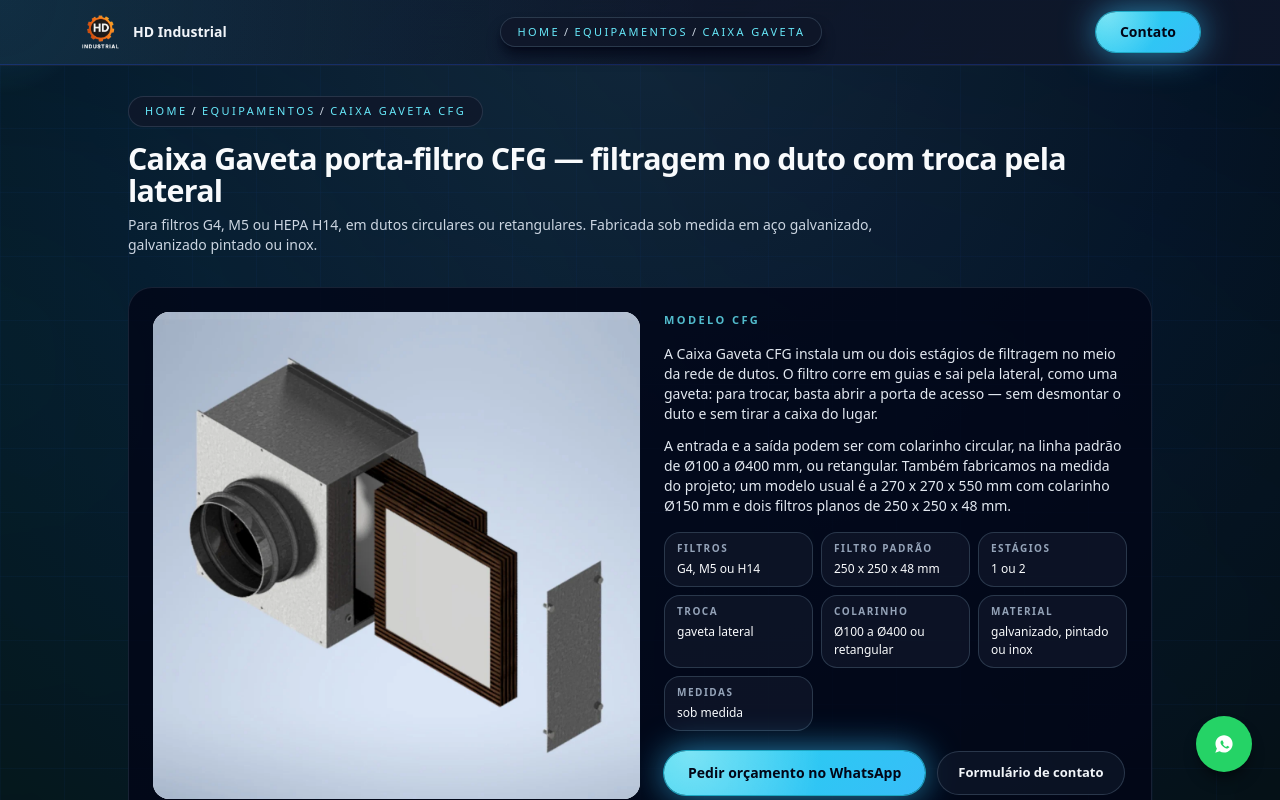
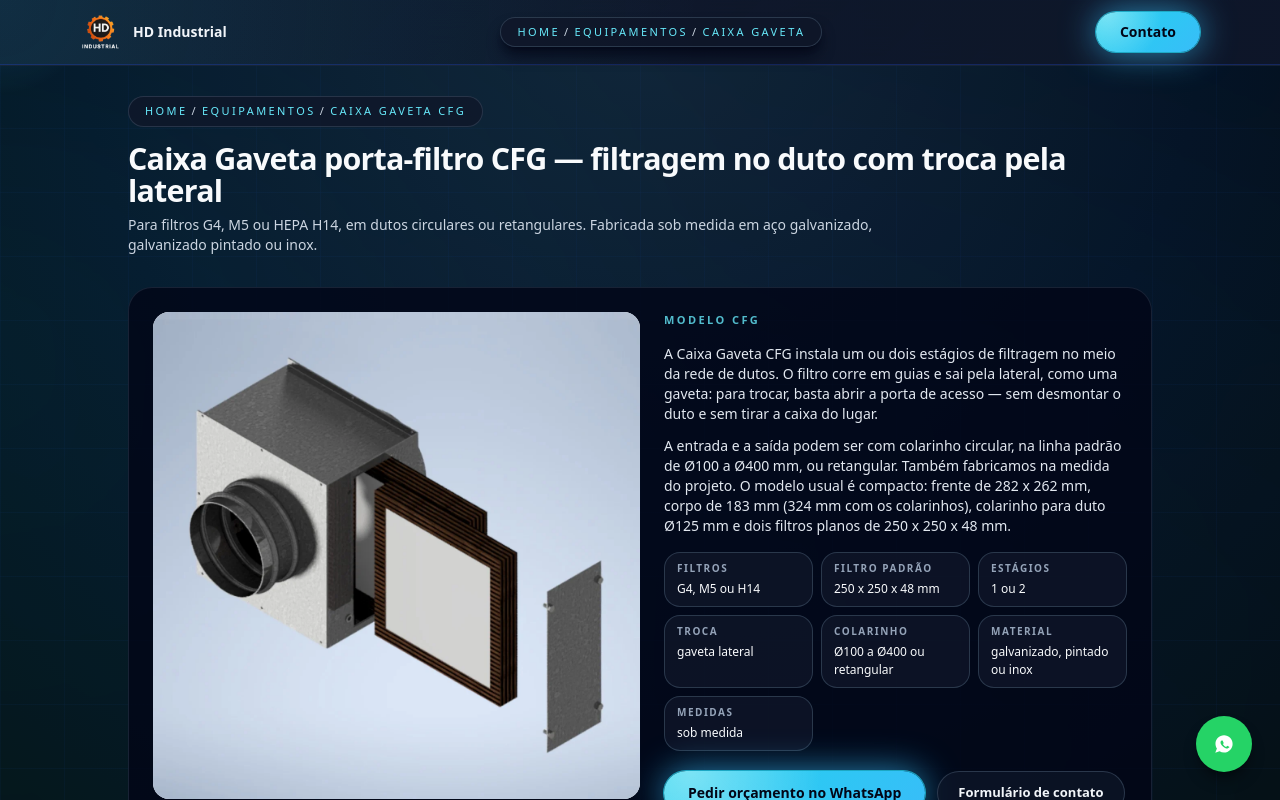
Before and after one commit to srgesteira/hdindustrial-site, a Next.js app: page /equipamentos/caixa-gaveta in a window 1280 px wide. Built offline with nearby package versions, Linux system fonts and the light colour scheme.

Commit message:
CFG: medidas do desenho (282x262, corpo 183, 324 com colarinhos, duto 125)

```diff
--- a/app/equipamentos/caixa-gaveta/page.tsx
+++ b/app/equipamentos/caixa-gaveta/page.tsx
@@ -80,7 +80,7 @@ const faq = [
   },
   {
     q: "Vocês fazem em qualquer medida?",
-    a: "Sim. A linha padrão tem colarinho circular de Ø100, 125, 150, 200, 250, 315, 355 e 400 mm, e fabricamos qualquer outra medida — circular ou retangular — sob encomenda. Um modelo usual é a 270 x 270 x 550 mm com colarinho Ø150 mm, que leva dois filtros planos de 250 x 250 x 48 mm.",
+    a: "Sim. A linha padrão tem colarinho circular de Ø100, 125, 150, 200, 250, 315, 355 e 400 mm, e fabricamos qualquer outra medida — circular ou retangular — sob encomenda. O modelo usual é compacto — frente de 282 x 262 mm, corpo de 183 mm (324 mm com os colarinhos), para duto Ø125 mm — e leva dois filtros planos de 250 x 250 x 48 mm.",
   },
   {
     q: "Qual o material?",
@@ -181,8 +181,9 @@ export default function CaixaGavetaPage() {
                 </p>
                 <p>
                   A entrada e a saída podem ser com colarinho circular, na linha padrão de Ø100 a
-                  Ø400 mm, ou retangular. Também fabricamos na medida do projeto; um modelo usual é a
-                  270 x 270 x 550 mm com colarinho Ø150 mm e dois filtros planos de 250 x 250 x 48 mm.
+                  Ø400 mm, ou retangular. Também fabricamos na medida do projeto. O modelo usual é compacto: frente de 282 x 262 mm,
+                  corpo de 183 mm (324 mm com os colarinhos), colarinho para duto Ø125 mm e dois filtros
+                  planos de 250 x 250 x 48 mm.
                 </p>
               </div>
 
```
